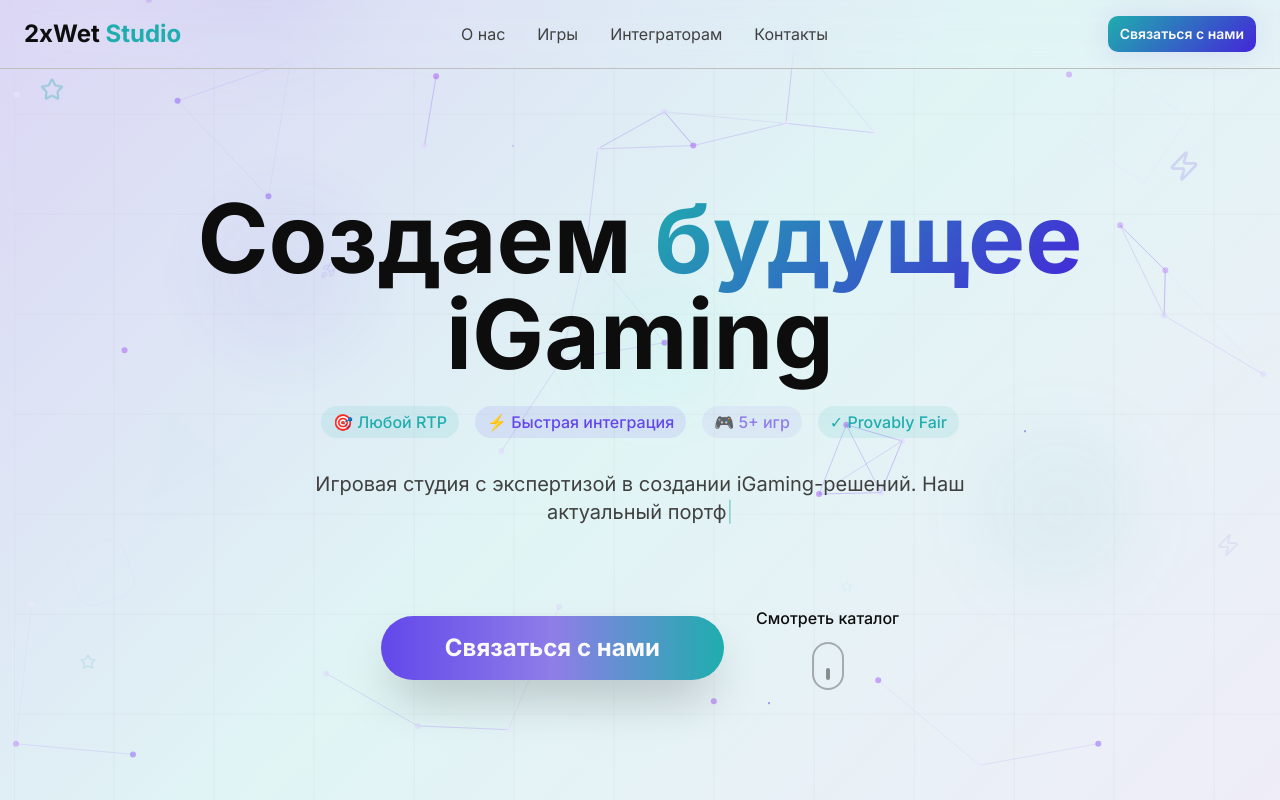
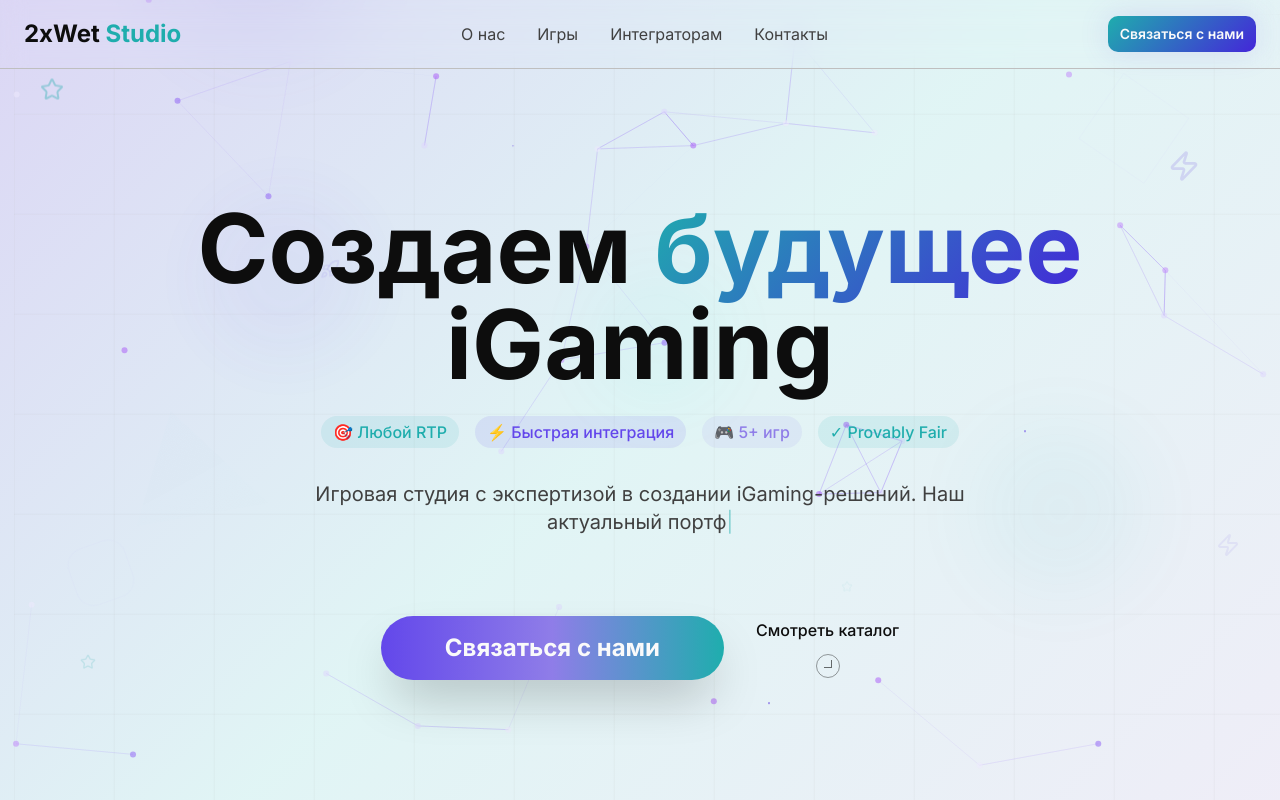
Before and after one commit to ca-si-what-ca-si-no/reel-vision-games, a React (Vite) app: page / in a window 1280 px wide. Built offline with nearby package versions, Linux system fonts and the light colour scheme.

Commit message:
Refactor scroll indicator design

```diff
--- a/src/components/Hero.tsx
+++ b/src/components/Hero.tsx
@@ -82,10 +82,12 @@ const Hero = () => {
                   document.getElementById('games')?.scrollIntoView({ behavior: 'smooth', block: 'start' });
                 }}
               >
-                <div className="flex flex-col items-center gap-3 text-foreground hover:text-primary transition-colors">
+                <div className="flex flex-col items-center gap-3 text-foreground hover:text-primary transition-all duration-300 group">
                   <span className="text-base font-medium">Смотреть каталог</span>
-                  <div className="w-8 h-12 border-2 border-foreground/30 rounded-full flex items-end justify-center pb-2 hover:border-primary/50 transition-colors">
-                    <div className="w-1 h-3 bg-foreground/60 rounded-full animate-pulse"></div>
+                  <div className="relative">
+                    <div className="w-6 h-6 border border-foreground/40 rounded-full flex items-center justify-center group-hover:border-primary/60 transition-colors">
+                      <div className="w-2 h-2 border-r border-b border-foreground/60 rotate-45 group-hover:border-primary transition-colors animate-bounce" style={{animationDelay: '0.5s'}}></div>
+                    </div>
                   </div>
                 </div>
               </div>
```
